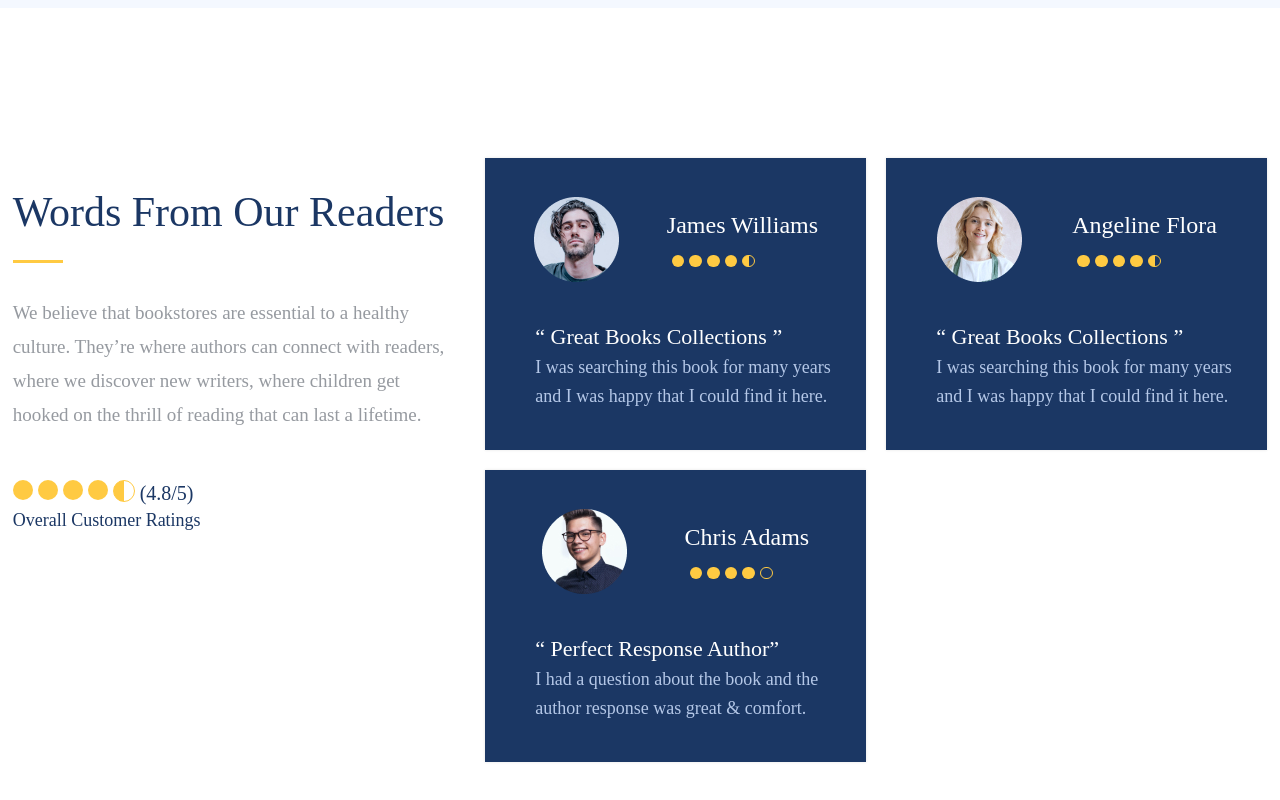
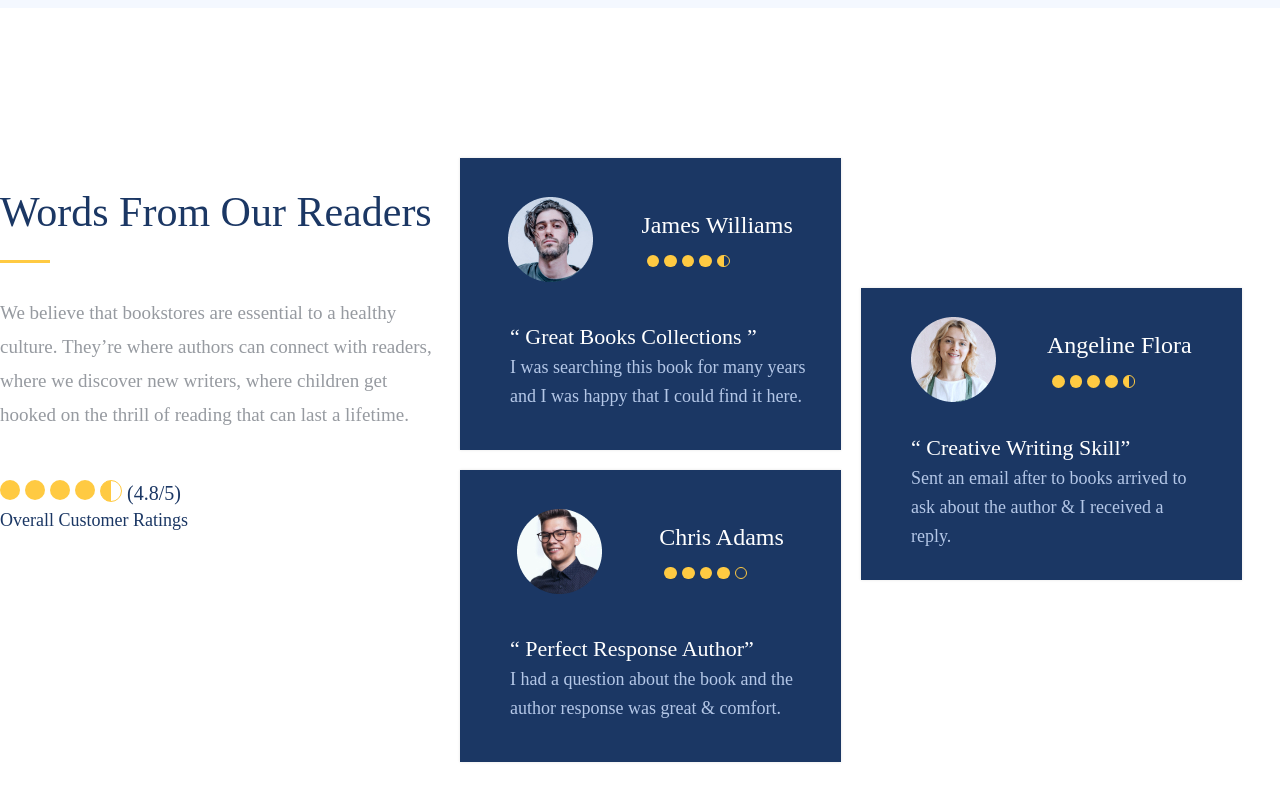
Before and after one commit to uzgurdev/Portfolio--3-, a plain HTML site: page index.html in a window 1280 px wide. Shown: the part 6769-7569 px from the top of the page. Drawn offline with Linux system fonts and the light colour scheme; a web font is replaced by a local one.

Commit message:
8-qisimni xatolari to'girlanyapti

```diff
--- a/index.html
+++ b/index.html
@@ -699,11 +699,11 @@
                     <div class="card__desc">
 
                         <h5 class="desc__title">
-                            “ Great Books Collections ”
+                            “ Creative Writing Skill”
                         </h5>
 
                         <p class="desc__desc">
-                            I was searching this book for many years and I was happy that I could find it here.
+                            Sent an email after to books arrived to ask about the author & I received a reply.
                         </p>
 
                     </div>
--- a/style.scss
+++ b/style.scss
@@ -1386,13 +1386,14 @@
         display: flex;
         margin: 130px 0;
         flex-direction: row;
-        justify-content: space-evenly;
+        // justify-content: space-evenly;
 
         &>.opinion__overall {
             width: 440px;
             height: 445px;
             display: flex;
             flex-direction: column;
+            // margin: 0 30px 0 70px;
             justify-content: space-evenly;
 
             &>.overall__text {
@@ -1600,6 +1601,10 @@
 
             }
 
+            &>.people__card:nth-child(3) {
+                margin-top: 150px;
+            }
+
         }
 
     }
```
Also changed, not shown: style.css, 1 other file.
